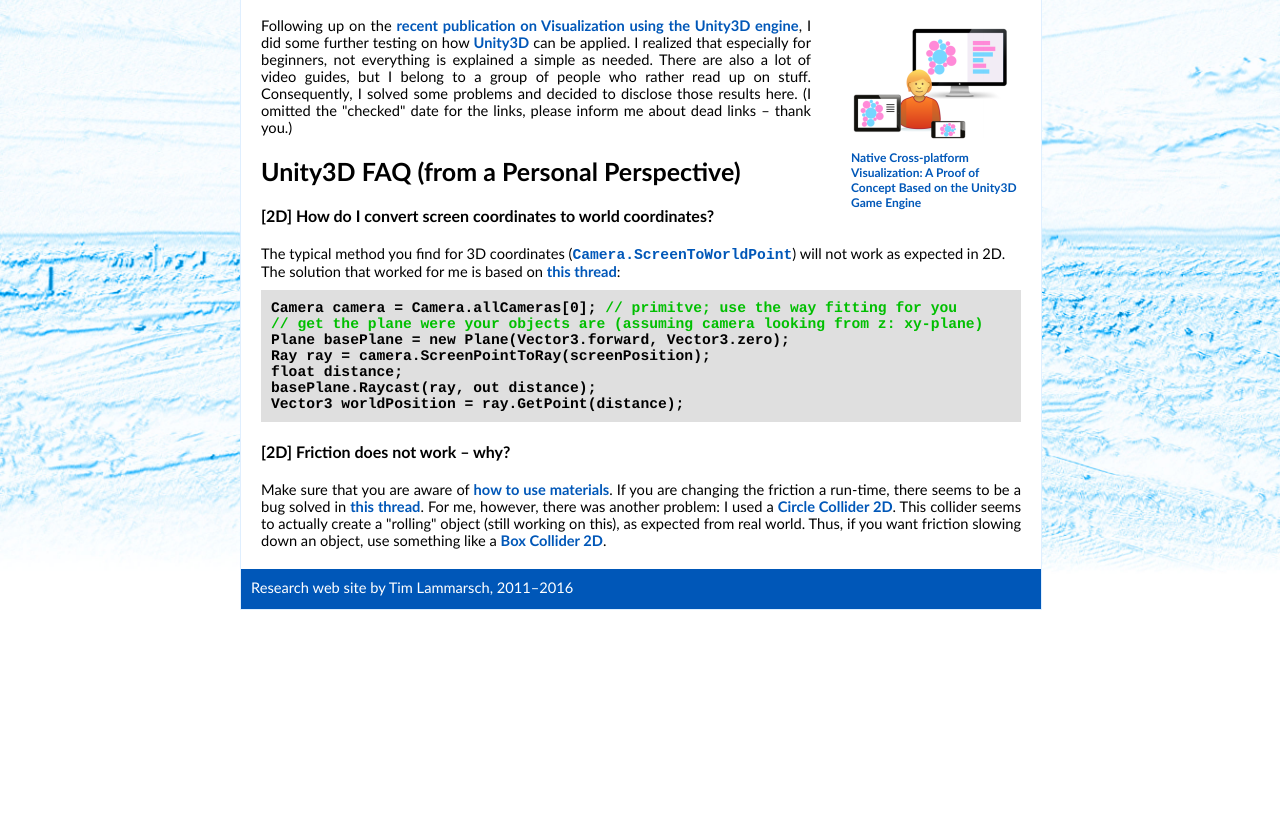
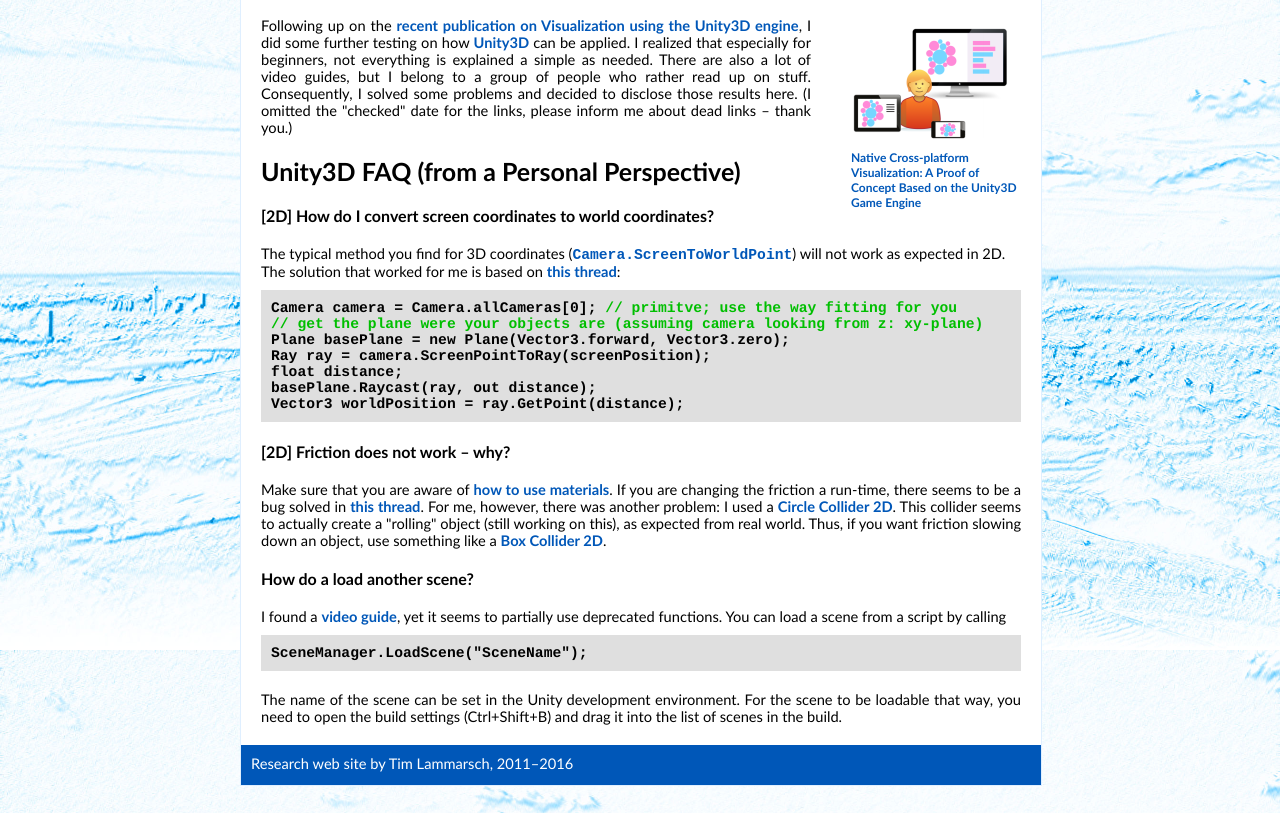
Before and after one commit to lammarsch/lammarsch.github.io, a plain HTML site: page development.html in a window 1280 px wide. Shown: the part 150-963 px from the top of the page. Before the commit the page ends 800 px from the top, so only its background shows below. Drawn offline with Linux system fonts and the light colour scheme.

Commit message:
New content in FAQ

```diff
--- a/development.html
+++ b/development.html
@@ -71,7 +71,20 @@
 seems to actually create a &quot;rolling&quot; object (still working on this), as expected from real world.
 Thus, if you want friction slowing
 down an object, use something like a <a href="https://docs.unity3d.com/Manual/class-BoxCollider2D.html">Box Collider 2D</a>.
+</p>
 
+<h2>How do a load another scene?</h2>
+
+<p>
+I found a <a href="https://unity3d.com/learn/tutorials/modules/beginner/live-training-archive/creating-a-scene-menu">video guide</a>,
+yet it seems to partially use deprecated functions. You can load a scene from a script by calling
+</p>
+<p class="code">
+<code>SceneManager.LoadScene("SceneName");</code>
+</p>
+<p>
+The name of the scene can be set in the Unity development environment. For the scene to be loadable that way, you need to open
+the build settings (Ctrl+Shift+B) and drag it into the list of scenes in the build.
 </p>
 
 <div class="bottom">
```
